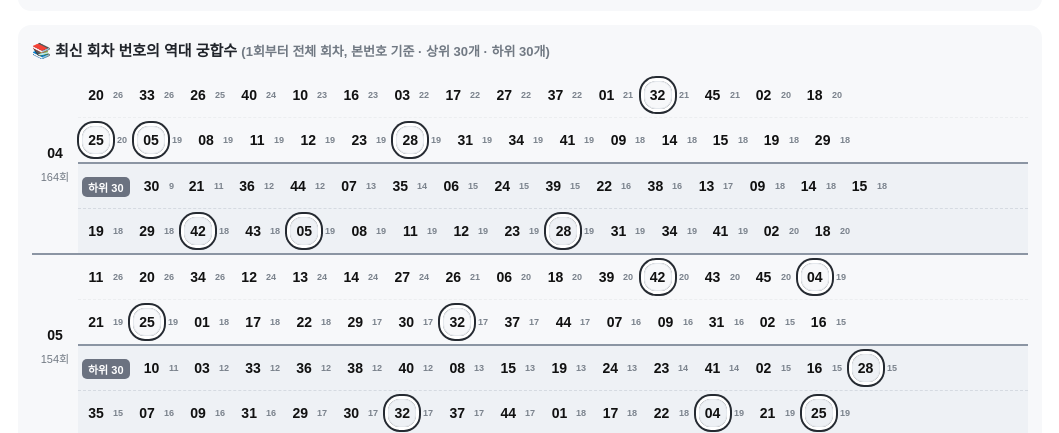
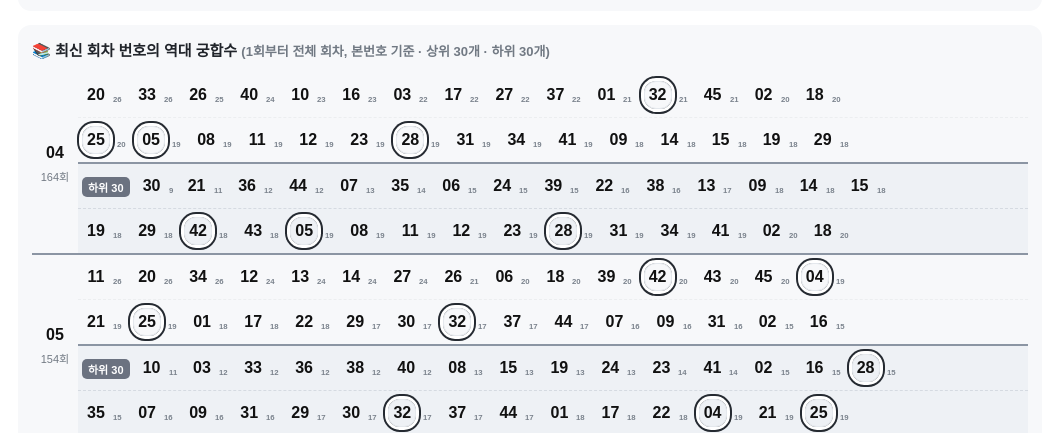
Before and after one commit to trafoyrots/numbers, a plain HTML site: page compat.html in a window 1280 px wide. Shown: the part 5863-6296 px from the top of the page, without its empty margins (110-1169 px from the left). Drawn offline with Linux system fonts and the light colour scheme.

Commit message:
Add files via upload

```diff
--- a/compat.html
+++ b/compat.html
@@ -134,9 +134,9 @@ label{font-size:13px;color:#4a5058;font-weight:700;display:inline-flex;align-ite
 .mate small{color:#7b838d;font-weight:700}
 .mate .ball.hit{margin-right:4px}
 /* 역대 궁합수: 공색 없이 진한 검은 글자, 직전 1회차 번호는 오렌지·2회차는 녹색 글자 */
-.mate-table .ball{background-color:transparent;color:#111;font-weight:900;font-size:14px}
+.mate-table .ball{background-color:transparent;color:#111;font-weight:900;font-size:16px}
 /* 옆 작은 숫자: 차지하는 자리는 그대로 두고 글자만 줄임 (배치·간격 안 바뀜) */
-.mate-table .mate small{display:inline-block;transform:scale(.84);transform-origin:left center}
+.mate-table .mate small{display:inline-block;transform:translateY(4px) scale(.72);transform-origin:left center}
 .mate-table .ball.xw,.mate-table .ball.xm{text-shadow:0 0 3px #fff,0 0 2px #fff}
 .mate-table .ball.xp2{color:var(--p2c,#1e9a4f)}
 .mate-table .ball.xp1{color:var(--p1c,#e67700)}
@@ -170,7 +170,7 @@ label{font-size:13px;color:#4a5058;font-weight:700;display:inline-flex;align-ite
   /* 인쇄: 15개를 줄 너비에 고르게 나눠 오른쪽 빈자리 없이 */
   #matesPrint .mate-row{display:grid;grid-template-columns:repeat(15,1fr);align-items:center}
   #matesPrint .mate-tag{display:none}   /* 하위 30 줄은 바탕색으로만 구분 (꼬리표가 칸을 차지하지 않게) */
-  #matesPrint .mate-table .ball{width:27px;height:27px;font-size:13.5px}
+  #matesPrint .mate-table .ball{width:27px;height:27px;font-size:15px}
   #matesPrint .mate{gap:1px;margin:1px 0}
   #matesPrint .mate small{font-size:10px}
   #matesPrint .mate-table .ball.hit{box-shadow:0 0 0 1.5px #fff,0 0 0 3px #252a31}
```
